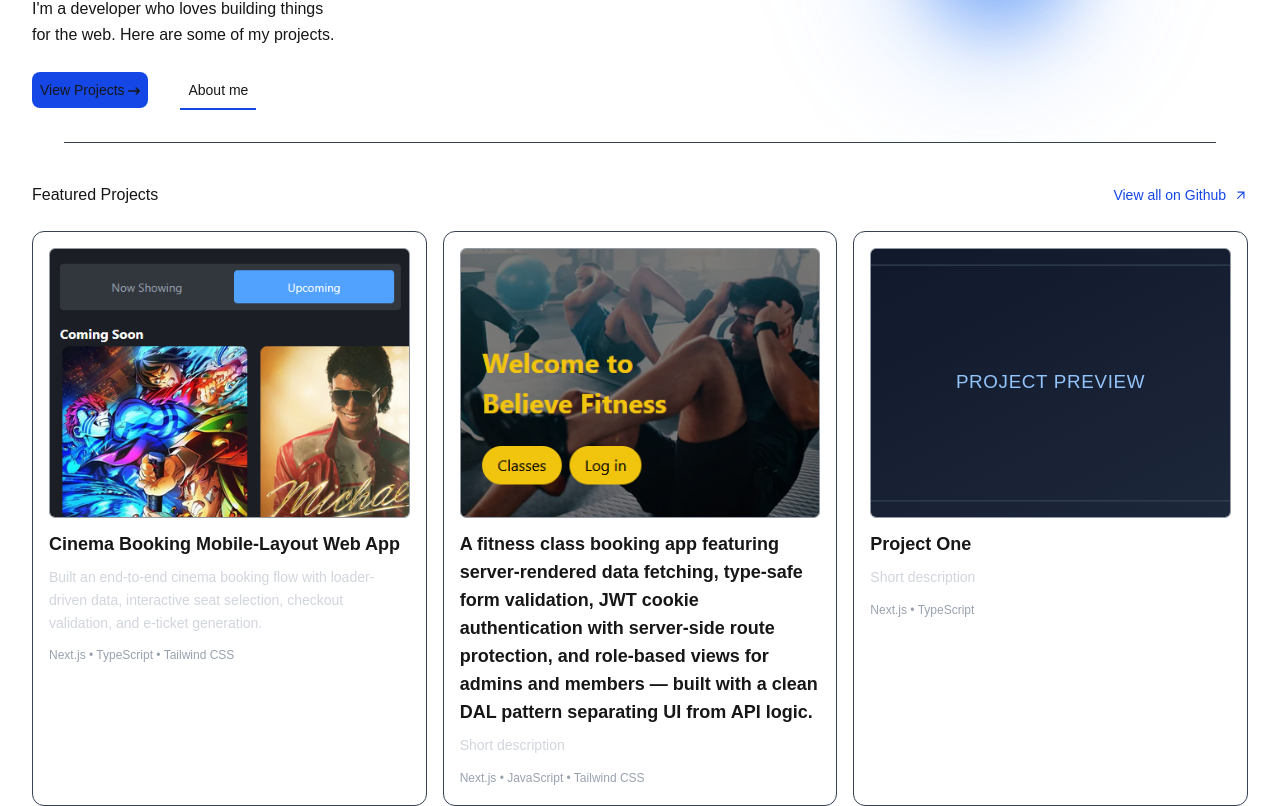
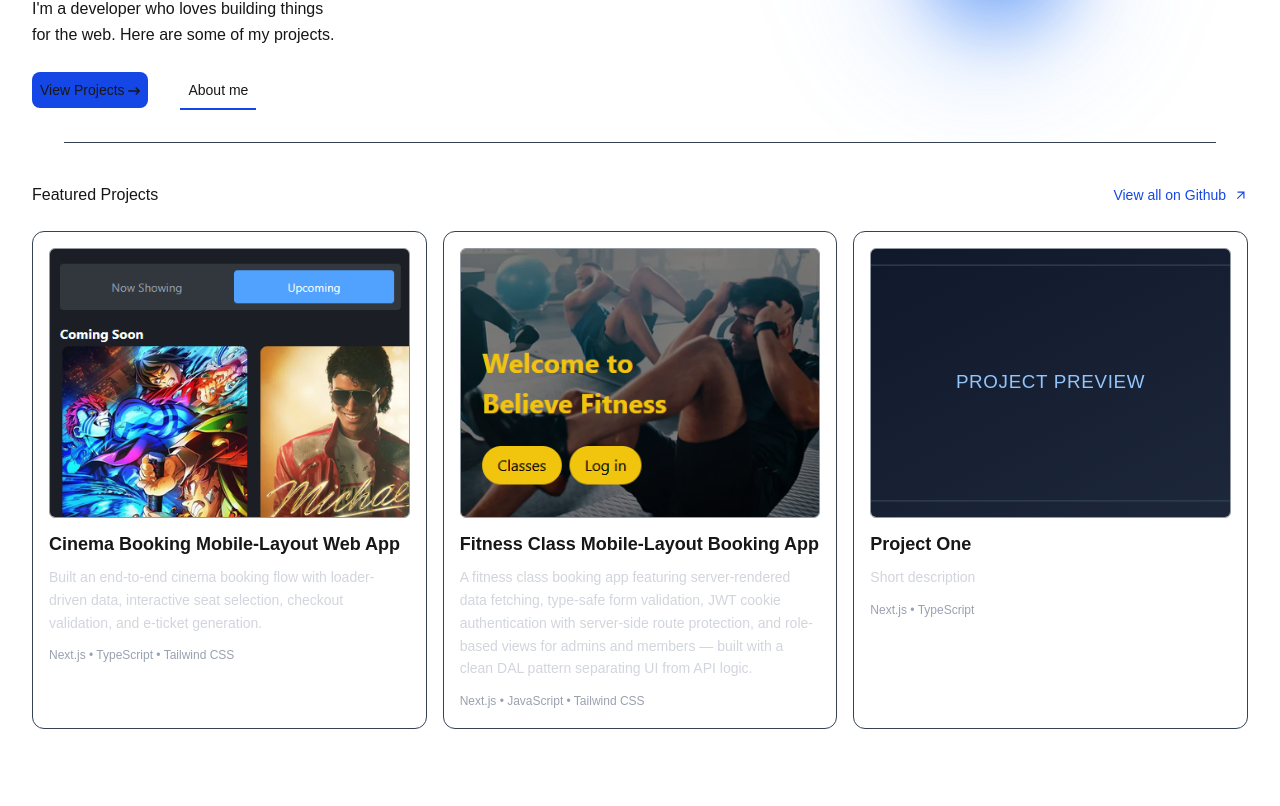
Before and after one commit to Phong-Le-Duc/phong-portfolio, a Next.js app: page / in a window 1280 px wide. Shown: the part 301-1107 px from the top of the page. After the commit the page ends 1030 px from the top, so only its background shows below. Built offline with nearby package versions, Linux system fonts and the light colour scheme.

Commit message:
Update projects data

```diff
--- a/src/data/projects.ts
+++ b/src/data/projects.ts
@@ -20,8 +20,8 @@ export const projects: Project[] = [
     },
     {
         id: "project-2",
-        title: "A fitness class booking app featuring server-rendered data fetching, type-safe form validation, JWT cookie authentication with server-side route protection, and role-based views for admins and members — built with a clean DAL pattern separating UI from API logic.",
-        description: "Short description",
+        title: "Fitness Class Mobile-Layout Booking App",
+        description: "A fitness class booking app featuring server-rendered data fetching, type-safe form validation, JWT cookie authentication with server-side route protection, and role-based views for admins and members — built with a clean DAL pattern separating UI from API logic.",
         href: "https://phong-fitness.netlify.app/",
         tags: ["Next.js", "JavaScript", "Tailwind CSS"],
         imageSrc: "/images/fitnessImage.png",
```
